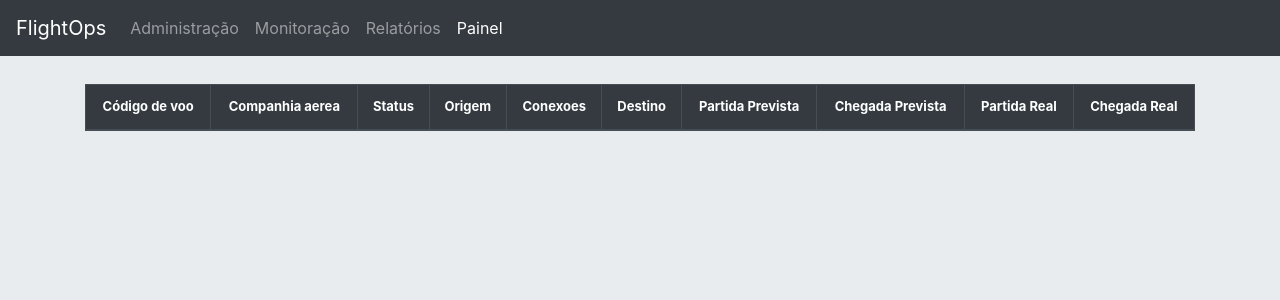
After one commit to PedroDeSanti/FlightOps, a Django app: page /painel/ in a window 1280 px wide. The commit adds this page. Shown: the top 300 px of the page. Run offline with Django 4.2, Linux system fonts and the light colour scheme; the visitor is signed in with stand-in values (Sample User, id 1); data that the repository does not hold is empty; some libraries are stand-ins or nearby versions.

Commit message:
🎨 Implementação inicial do Painel
Co-authored-by: jvtdegelo <jvtdegelo@users.noreply.github.com>
Co-authored-by: Pedro de Santi <PedroDeSanti@users.noreply.github.com>

```diff
--- a/FlightOps/FlightOps/urls.py
+++ b/FlightOps/FlightOps/urls.py
@@ -13,10 +13,10 @@ Including another URLconf
     1. Import the include() function: from django.urls import include, path
     2. Add a URL to urlpatterns:  path('blog/', include('blog.urls'))
 """
+from book import views
+from django.conf.urls import include
 from django.contrib import admin
 from django.urls import path
-from book import views
-from django.conf.urls import include
 
 urlpatterns = [
     path('admin/', admin.site.urls),
@@ -30,5 +30,6 @@ urlpatterns = [
     path('monitorar/', views.monitorarVoos),
     path('relatorio/', views.gerarRelatorios),
     path('relatorio/pdf/', views.visualizarRelatorios),
-    path('accounts/', include('django.contrib.auth.urls'))
+    path('accounts/', include('django.contrib.auth.urls')),
+    path('painel/', views.visualizarPainel),
 ]
--- a/FlightOps/book/views.py
+++ b/FlightOps/book/views.py
@@ -260,6 +260,17 @@ def monitorarVoos(request):
     return render(request, "Monitorar/MonitoracaoVoos.html", contexto)
 
 
+@login_required
+def visualizarPainel(request):
+
+    todos_voos = obtem_todos_voos()
+
+    contexto = {
+        "voos": todos_voos,
+    }
+
+    return render(request, "Monitorar/Painel.html", contexto)
+
 # Gerar Relatorios
 @login_required
 @permission_required('auth.gerarrelatorio')
--- a/FlightOps/template/Administrar/AtualizacaoVoo.html
+++ b/FlightOps/template/Administrar/AtualizacaoVoo.html
@@ -7,6 +7,9 @@
 </li>
 <li class="nav-item">
     <a class="nav-link" href="/relatorio/">Relatórios</a>
+</li>
+<li class="nav-item">
+    <a class="nav-link" href="/painel/">Painel</a>
 </li>
 
 {% endblock navbar %} {% block content %}
--- a/FlightOps/template/Administrar/ConsultaVoo.html
+++ b/FlightOps/template/Administrar/ConsultaVoo.html
@@ -8,7 +8,9 @@
 <li class="nav-item">
     <a class="nav-link" href="/relatorio/">Relatórios</a>
 </li>
-
+<li class="nav-item">
+    <a class="nav-link" href="/painel/">Painel</a>
+</li>
 {% endblock navbar %} {% block content %}
 
 <main role="main">
--- a/FlightOps/template/Administrar/Home.html
+++ b/FlightOps/template/Administrar/Home.html
@@ -8,7 +8,9 @@
 <li class="nav-item">
     <a class="nav-link" href="/relatorio/">Relatórios</a>
 </li>
-
+<li class="nav-item">
+    <a class="nav-link" href="/painel/">Painel</a>
+</li>
 {% endblock navbar %} {% block content %}
 
 <main role="main">
--- a/FlightOps/template/Administrar/RemocaoVoo.html
+++ b/FlightOps/template/Administrar/RemocaoVoo.html
@@ -8,7 +8,9 @@
 <li class="nav-item">
     <a class="nav-link" href="/relatorio/">Relatórios</a>
 </li>
-
+<li class="nav-item">
+    <a class="nav-link" href="/painel/">Painel</a>
+</li>
 {% endblock navbar %} {% block content %}
 
 <main role="main">
--- a/FlightOps/template/GerarRelatorios/FiltroRelatorio.html
+++ b/FlightOps/template/GerarRelatorios/FiltroRelatorio.html
@@ -8,7 +8,9 @@
 <li class="nav-item active">
     <a class="nav-link" href="/relatorio/">Relatórios</a>
 </li>
-
+<li class="nav-item">
+    <a class="nav-link" href="/painel/">Painel</a>
+</li>
 {% endblock navbar %} {% block content %}
 
 <main role="main" style="min-height: 100%">
--- a/FlightOps/template/HomePage.html
+++ b/FlightOps/template/HomePage.html
@@ -88,6 +88,9 @@
                     </li>
                     <li class="nav-item">
                         <a class="nav-link" href="/relatorio/">Relatórios</a>
+                    </li>
+                    <li class="nav-item">
+                        <a class="nav-link" href="/painel/">Painel</a>
                     </li>
                     <!-- <li class="nav-item">
                         <a class="nav-link disabled" href="#">Disabled</a>
--- /dev/null
+++ b/FlightOps/template/Monitorar/Painel.html
@@ -0,0 +1,59 @@
+{% extends "html_base.html" %} {% block navbar %}
+<li class="nav-item">
+    <a class="nav-link" href="/administrar/"> Administração </a>
+</li>
+<li class="nav-item">
+    <a class="nav-link" href="/monitorar/">Monitoração</a>
+</li>
+<li class="nav-item">
+    <a class="nav-link" href="/relatorio/">Relatórios</a>
+</li>
+<li class="nav-item active">
+    <a class="nav-link" href="/painel/">Painel</a>
+</li>
+{% endblock navbar %} {% block content %}
+
+<main role="main">
+    <div class="jumbotron">
+        <div class="container">
+            <table class="table table-striped">
+                <thead class="thead-dark">
+                    <tr>
+                        <th>Código de voo</th>
+                        <th>Companhia aerea</th>
+                        <th>Status</th>
+                        <th>Origem</th>
+                        <th>Conexoes</th>
+                        <th>Destino</th>
+                        <th>Partida Prevista</th>
+                        <th>Chegada Prevista</th>
+                        <th>Partida Real</th>
+                        <th>Chegada Real</th>
+                    </tr>
+                </thead>
+                <tbody>
+                    {% for voo in voos %}
+                    <tr>
+                        <th>{{voo.codigo_de_voo}}</th>
+                        <th>{{voo.companhia_aerea}}</th>
+                        <th>{{voo.estado_atual.nome}}</th>
+                        <th>{{voo.rota.aeroporto_origem}}</th>
+                        <th>{{voo.rota.conexoes}}</th>
+                        <th>{{voo.rota.aeroporto_destino}}</th>
+                        <th>
+                            {{voo.horarios.partida_previsao|date:"d/m/Y H:i"}}
+                        </th>
+                        <th>
+                            {{voo.horarios.chegada_previsao|date:"d/m/Y H:i"}}
+                        </th>
+                        <th>{{voo.horarios.partida_real|date:"d/m/Y H:i"}}</th>
+                        <th>{{voo.horarios.chegada_real|date:"d/m/Y H:i"}}</th>
+                    </tr>
+                    {% endfor %}
+                </tbody>
+            </table>
+        </div>
+    </div>
+</main>
+
+{% endblock content %}
--- a/FlightOps/template/html_base.html
+++ b/FlightOps/template/html_base.html
@@ -74,6 +74,9 @@
                     </li>
                     <li class="nav-item">
                         <a class="nav-link" href="/relatorio/">Relatórios</a>
+                    </li>
+                    <li class="nav-item">
+                        <a class="nav-link" href="/painel/">Painel</a>
                     </li>
 
                     {% endblock navbar %}
@@ -176,8 +179,8 @@
         <script
             src="https://code.jquery.com/jquery-3.3.1.js"
             integrity="sha256-2Kok7MbOyxpgUVvAk/HJ2jigOSYS2auK4Pfzbm7uH60="
-            crossorigin="anonymous">
-        </script>
+            crossorigin="anonymous"
+        ></script>
 
         <script src="{% static 'bootstrap/js/bootstrap.min.js' %}"></script>
     </body>
```
Also changed, not shown: FlightOps/template/Administrar/CadastroVoo.html (+41 -17 lines), FlightOps/template/Monitorar/MonitoracaoVoos.html (+34 -18 lines).
